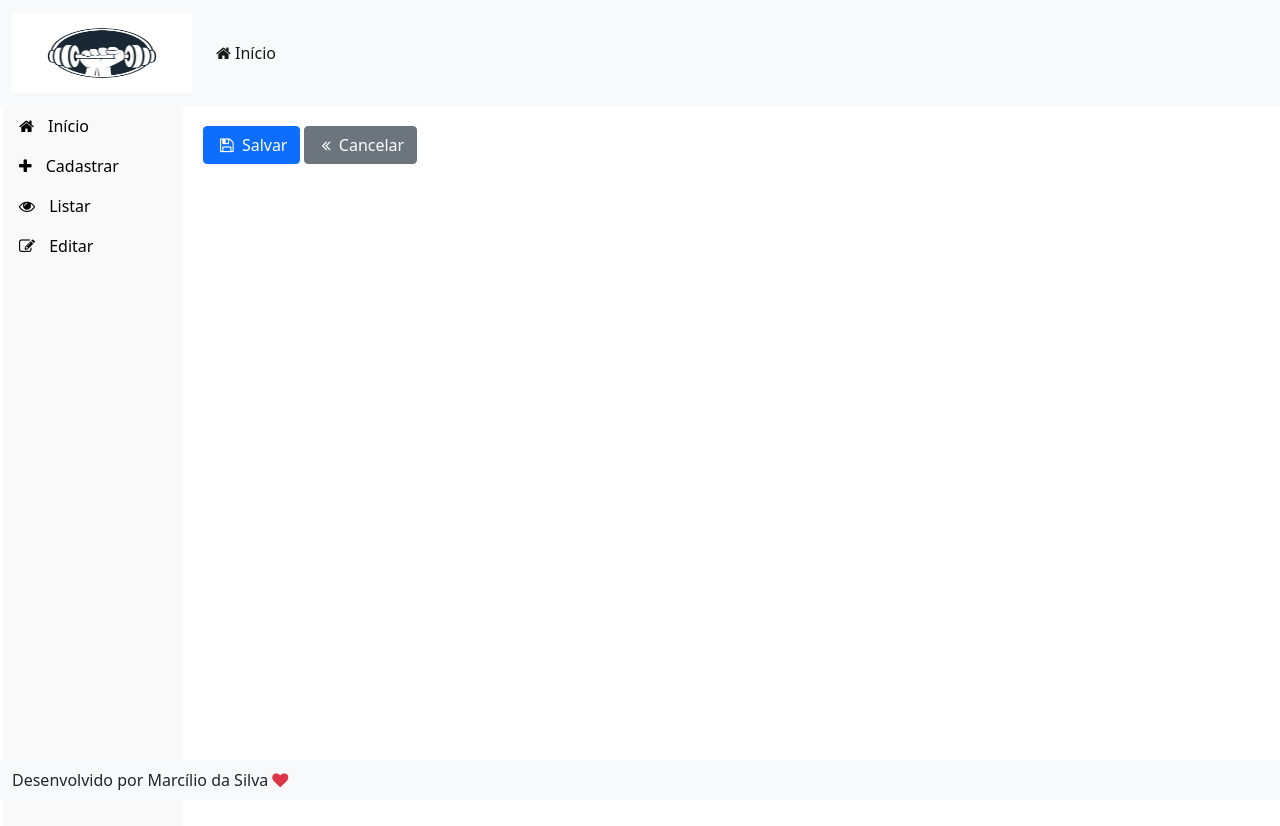
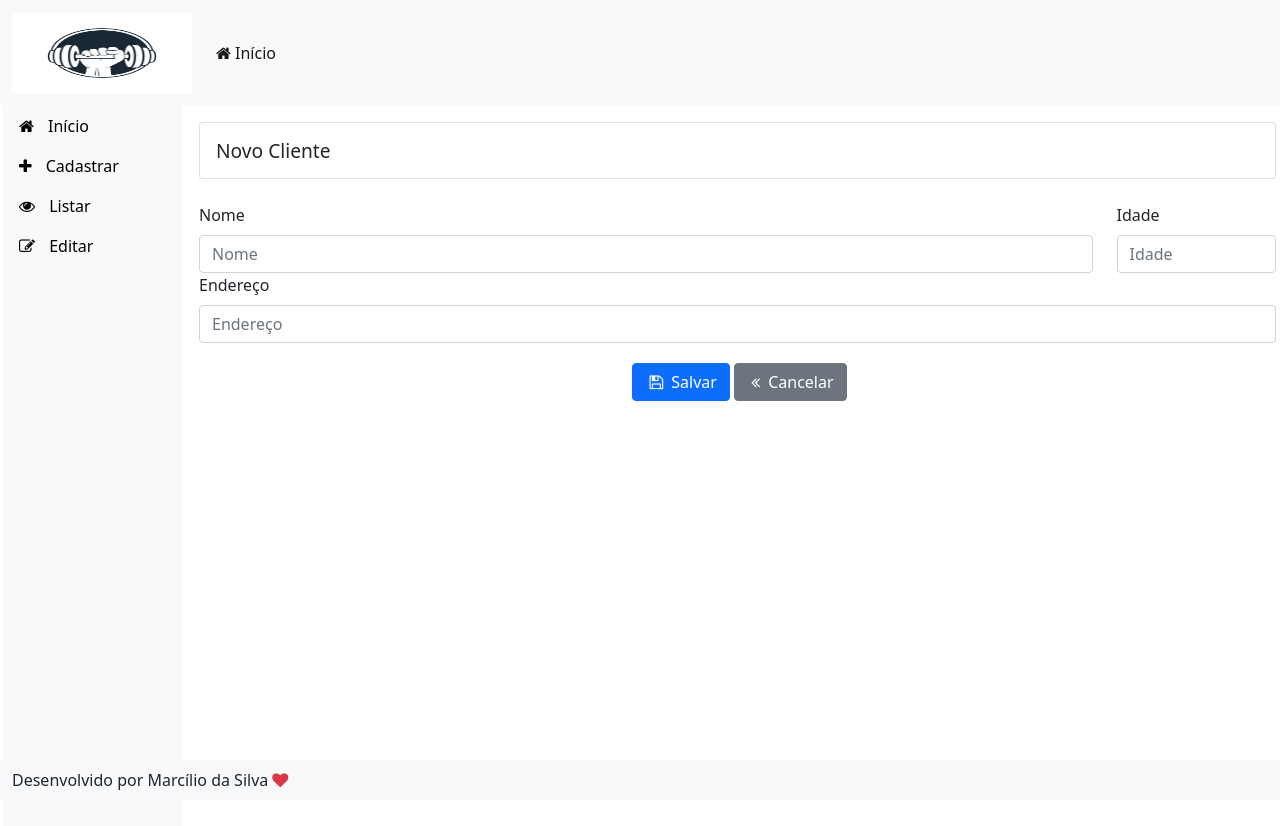
Before and after one commit to francelinom/FMS-Academia-Fitness, an Angular app: page /clientes/create in a window 1280 px wide. Shown: the top 826 px of the page. Built offline with nearby package versions, Linux system fonts and the light colour scheme.

Commit message:
Adicionando form na tela de criar cliente

```diff
--- a/src/app/components/cliente/cliente-create/cliente-create.component.css
+++ b/src/app/components/cliente/cliente-create/cliente-create.component.css
@@ -0,0 +1,5 @@
+.card-body {
+  font-size: 1.2rem;
+  font-weight: 300;
+  line-height: 1.2;
+}
--- a/src/app/components/cliente/cliente-create/cliente-create.component.html
+++ b/src/app/components/cliente/cliente-create/cliente-create.component.html
@@ -1,3 +1,45 @@
+<div class="card mb-4">
+  <div class="card-body">
+    Novo Cliente
+  </div>
+</div>
+
+<form>
+  <div class="row">
+
+    <div class="col">
+      <label for="nome" class="form-label">Nome</label>
+      <input type="text"
+            id="nome"
+            name="nome"
+            class="form-control"
+            placeholder="Nome"
+            aria-label="nome"
+            [(ngModel)]="cliente.nome">
+    </div>
+    <div class="col-2">
+      <label for="idade" class="form-label">Idade</label>
+      <input type="number"
+            id="idade"
+            name="idade"
+            class="form-control"
+            placeholder="Idade"
+            aria-label="Idade"
+            [(ngModel)]="cliente.idade">
+    </div>
+  </div>
+  <div class="mb-3">
+    <label for="formGroupExampleInput2" class="form-label">Endereço</label>
+    <input type="text"
+          class="form-control"
+          id="endereco"
+          name="endereco"
+          placeholder="Endereço"
+          [(ngModel)]="cliente.endereco">
+  </div>
+</form>
+
+<div class="text-center">
   <button type="button"
           class="btn btn-primary m-1"
           type="button"
@@ -10,3 +52,5 @@
           (click)="cancelar()">
     <i class="fa fa-angle-double-left m-1"></i> Cancelar
   </button>
+
+</div>
--- a/src/app/components/cliente/cliente-create/cliente-create.component.ts
+++ b/src/app/components/cliente/cliente-create/cliente-create.component.ts
@@ -10,9 +10,9 @@ import { Router } from '@angular/router';
 })
 export class ClienteCreateComponent implements OnInit {
   cliente: Cliente = {
-    nome: 'Francelino',
-    idade: 32,
-    endereco: 'Rua Boa',
+    nome: '',
+    idade: null,
+    endereco: '',
   };
 
   constructor(private router: Router, private clienteService: ClienteService) {}
--- a/src/app/components/cliente/cliente.model.ts
+++ b/src/app/components/cliente/cliente.model.ts
@@ -1,6 +1,6 @@
 export interface Cliente {
   id?: number;
   nome?: string;
-  idade?: number;
+  idade?: number | null;
   endereco?: string;
 }
```
Also changed, not shown: src/app/app.module.ts (+8 -1 lines). Lines whose indentation alone changed are shown as unchanged.
